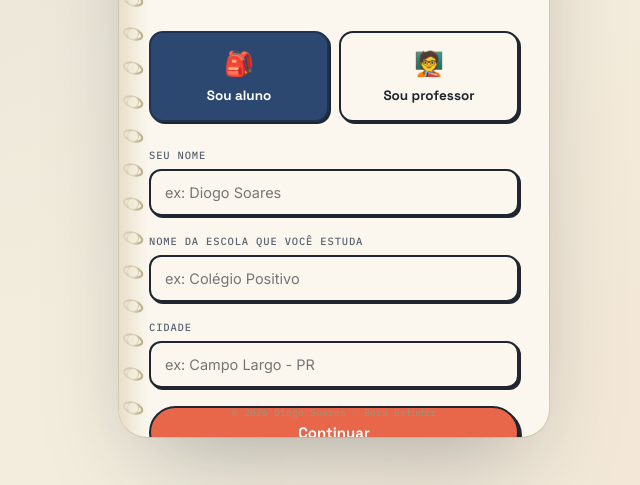
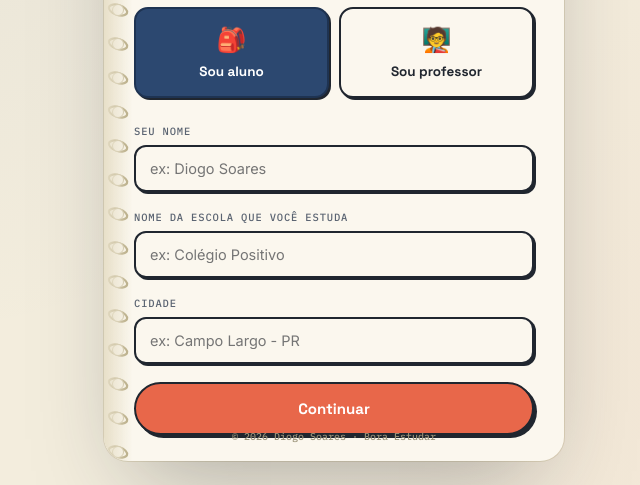
Before and after one commit to diogopl210721/Bora-estudar, a plain HTML site: page index.html in a window 1280 px wide. Shown: the part 315-800 px from the top of the page, without its empty margins (306-946 px from the left). Drawn offline with nearby package versions, Linux system fonts and the light colour scheme.

Commit message:
cartao desktop agora estica quase a altura total da tela, sem espaco vazio nem scroll curto

```diff
--- a/index.html
+++ b/index.html
@@ -58,15 +58,14 @@
         radial-gradient(circle at 15% 10%, rgba(44,72,112,.06), transparent 45%),
         radial-gradient(circle at 85% 90%, rgba(232,103,74,.05), transparent 45%),
         var(--paper-deep);
-      padding:48px 20px;
+      padding:24px 20px;
       justify-content:center;
     }
     .phone{
-      width:430px;
-      max-width:430px;
-      height:860px;
-      max-height:88vh;
-      border-radius:28px;
+      width:460px;
+      max-width:460px;
+      height:calc(100dvh - 48px);
+      border-radius:24px;
       box-shadow:0 40px 90px -30px rgba(32,38,47,.35), 0 0 0 1px rgba(184,168,120,.3);
     }
   }
```
